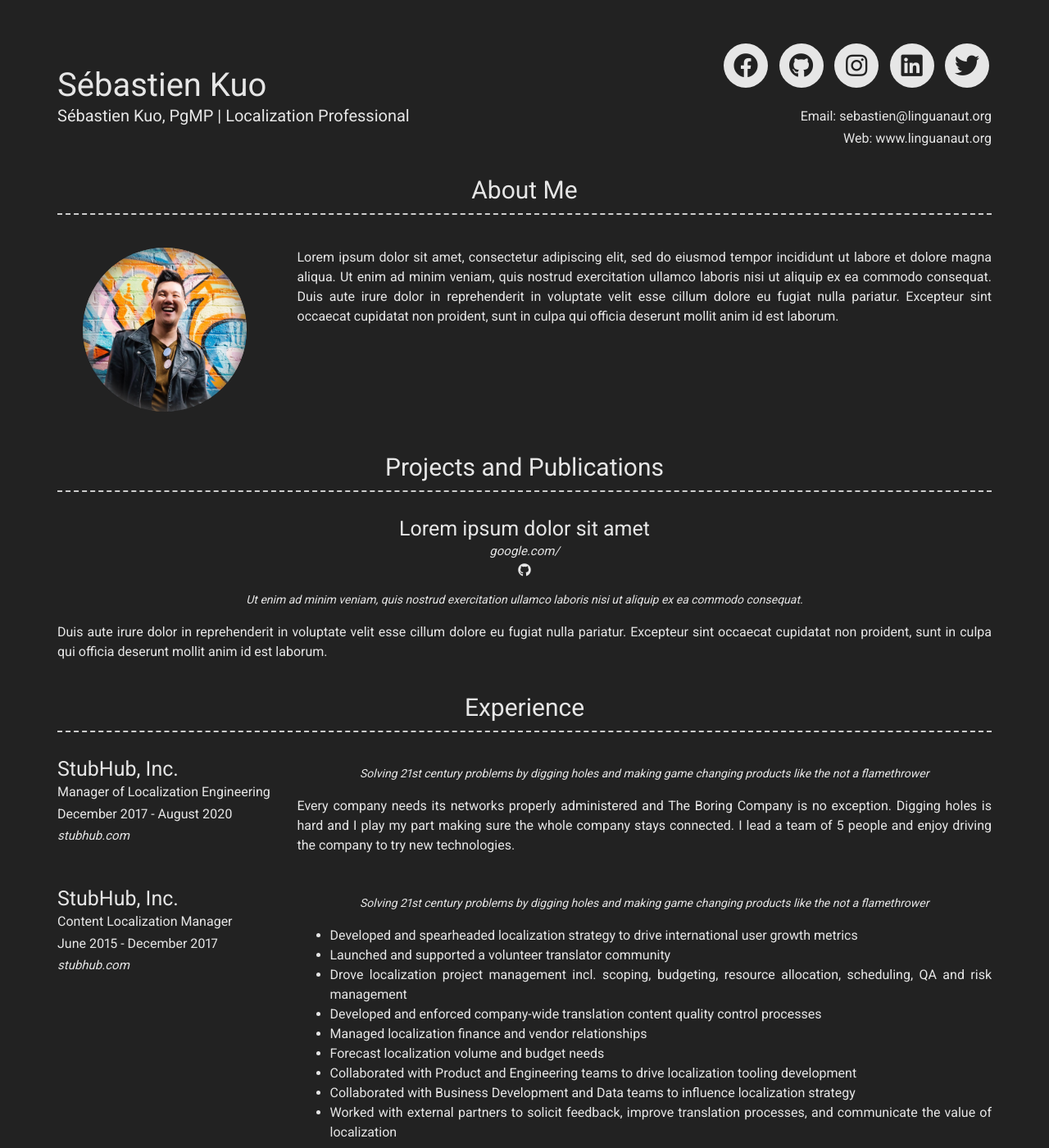
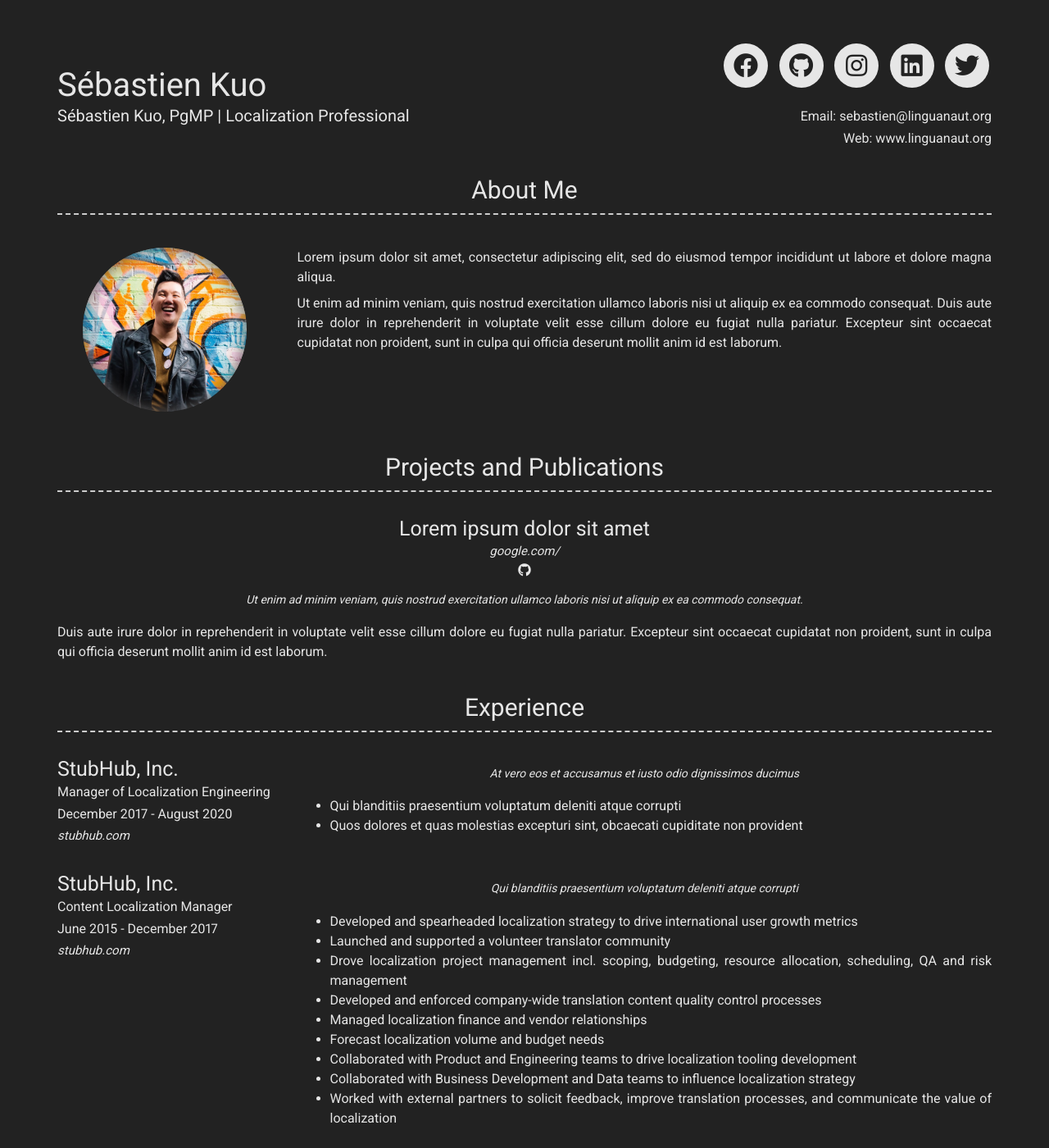
Before and after one commit to kid-pro-kuo/hello, a Jekyll site: the page built from index.md, in a window 1280 px wide and 1400 px high. Shown: the whole window at 82% size. Built offline with Jekyll 4.4.1, drawn with Linux system fonts in a browser that asks for light colours; nearby versions of some CDN libraries; some web fonts are replaced; some of the changed text lies outside the part shown.

Commit message:
Completed placeholder texts

```diff
--- a/_config.yml
+++ b/_config.yml
@@ -23,14 +23,11 @@ linkedin_username: sebastienkuo
 gtm: GTM-WPH29NB
 google_analytics: UA-173917516-1
 about_profile_image: images/profile.jpg
-about_content: 'Lorem ipsum dolor sit amet, consectetur adipiscing elit, sed do eiusmod
-  tempor incididunt ut labore et dolore magna aliqua. Ut enim ad minim veniam, quis
-  nostrud exercitation ullamco laboris nisi ut aliquip ex ea commodo consequat. Duis
-  aute irure dolor in reprehenderit in voluptate velit esse cillum dolore eu fugiat
-  nulla pariatur. Excepteur sint occaecat cupidatat non proident, sunt in culpa qui
-  officia deserunt mollit anim id est laborum.
+about_content: |
+  Lorem ipsum dolor sit amet, consectetur adipiscing elit, sed do eiusmod tempor incididunt ut labore et dolore magna aliqua.
 
-'
+  Ut enim ad minim veniam, quis nostrud exercitation ullamco laboris nisi ut aliquip ex ea commodo consequat. Duis aute irure dolor in reprehenderit in voluptate velit esse cillum dolore eu fugiat nulla pariatur. Excepteur sint occaecat cupidatat non proident, sunt in culpa qui officia deserunt mollit anim id est laborum.
+
 content:
 - title: Projects and Publications
   layout: list
@@ -42,11 +39,10 @@ content:
     - title: github link 1
       icon: fab fa-github
       url: github.com/
-    quote: Ut enim ad minim veniam, quis nostrud exercitation ullamco laboris nisi
-      ut aliquip ex ea commodo consequat.
-    description: Duis aute irure dolor in reprehenderit in voluptate velit esse cillum
-      dolore eu fugiat nulla pariatur. Excepteur sint occaecat cupidatat non proident,
-      sunt in culpa qui officia deserunt mollit anim id est laborum.
+    quote: >
+      Ut enim ad minim veniam, quis nostrud exercitation ullamco laboris nisi ut aliquip ex ea commodo consequat.
+    description: |
+      Duis aute irure dolor in reprehenderit in voluptate velit esse cillum dolore eu fugiat nulla pariatur. Excepteur sint occaecat cupidatat non proident, sunt in culpa qui officia deserunt mollit anim id est laborum.
 - title: Experience
   layout: list
   content:
@@ -55,19 +51,18 @@ content:
     link: stubhub.com
     sub_title: Manager of Localization Engineering
     caption: December 2017 - August 2020
-    quote: Solving 21st century problems by digging holes and making game changing
-      products like the not a flamethrower
-    description: Every company needs its networks properly administered and The Boring
-      Company is no exception. Digging holes is hard and I play my part making sure
-      the whole company stays connected. I lead a team of 5 people and enjoy driving
-      the company to try new technologies.
+    quote: >
+      At vero eos et accusamus et iusto odio dignissimos ducimus
+    description: |
+      - Qui blanditiis praesentium voluptatum deleniti atque corrupti
+      - Quos dolores et quas molestias excepturi sint, obcaecati cupiditate non provident
   - layout: left
     title: StubHub, Inc.
     link: stubhub.com
     sub_title: Content Localization Manager
     caption: June 2015 - December 2017
-    quote: Solving 21st century problems by digging holes and making game changing
-      products like the not a flamethrower
+    quote: >
+      Qui blanditiis praesentium voluptatum deleniti atque corrupti
     description: |
       - Developed and spearheaded localization strategy to drive international user growth metrics
       - Launched and supported a volunteer translator community
@@ -83,8 +78,8 @@ content:
     link: coursera.org
     sub_title: Localization Program Manager
     caption: March 2014 - June 2015
-    quote: Solving 21st century problems by diging holes and making game changing
-      products like the *not a flamethrower*
+    quote: >
+      Quos dolores et quas molestias excepturi sint, obcaecati cupiditate non provident
     description: |
       - Developed and spearheaded localization strategy to drive international user growth metrics
       - Launched and supported a volunteer translator community
@@ -99,8 +94,8 @@ content:
     link: twitter.com
     sub_title: Localization Project Manager, Mobile Platforms
     caption: June 2012 - March 2014
-    quote: Solving 21st century problems by diging holes and making game changing
-      products like the *not a flamethrower*
+    quote: >
+      At vero eos et accusamus et iusto odio dignissimos ducimus
     description: |
       - Championed the needs of Twitter’s growing international communities
       - Managed the localization for mobile products : iOS, Android, mobile web, SMS, OEM partnerships
@@ -117,7 +112,8 @@ content:
     link: etsy.com
     sub_title: Localization Project Manager
     caption: February 2010 - June 2012
-    quote: The limits of my language mean the limits of my world.
+    quote: >
+      The limits of my language mean the limits of my world.
     description: |
       - Drafted and implemented localization plan for successive language support of Etsy.com
       - Managed a team of community managers and linguists
@@ -132,8 +128,8 @@ content:
     link: etsy.com
     sub_title: Lead Trust & Safety Agent
     caption: July 2009 - February 2010
-    quote: Your assumptions are your windows on the world. Scrub them off every once
-      in a while, or the light won't come in.
+    quote: >
+      Your assumptions are your windows on the world. Scrub them off every once in a while, or the light won't come in.
     description: |
       - Identified and reduced ecommerce fraud within an online marketplace through behavioral targeting
       - Interpreted, influenced, and applied policy to member / transaction disputes
@@ -146,7 +142,8 @@ content:
     link: etsy.com
     sub_title: Customer Support Representative
     caption: January 2009 - July 2009
-    quote: He who works with his hands and his head and his heart is an artist.
+    quote: >
+      He who works with his hands and his head and his heart is an artist.
     description: |
       - Educated members on the basics of using Etsy.com as well as tips to improve productivity or user experience
       - Helped to create a curriculum as well as mentored new customer support representatives
@@ -157,7 +154,8 @@ content:
     link: europarl.europa.eu
     sub_title: Research Assistant for the RH Timothy Kirkhope, MEP
     caption: January 2006 - June 2008
-    quote: _In varietate concordia_ | United in diversity
+    quote: >
+      _In varietate concordia_ | United in diversity
     description: |
       - Provided administrative support to the office of the MEP
       - Drafted responses to all constituents’ correspondence regarding personal and party motivations in a wide range of policymaking areas
```
